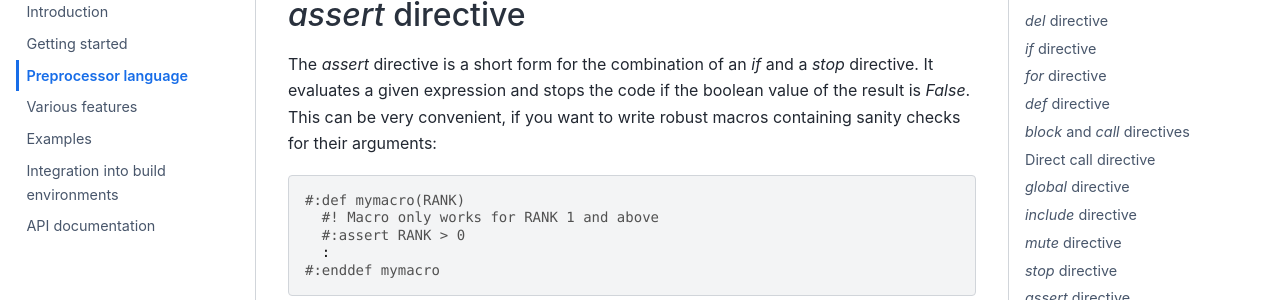
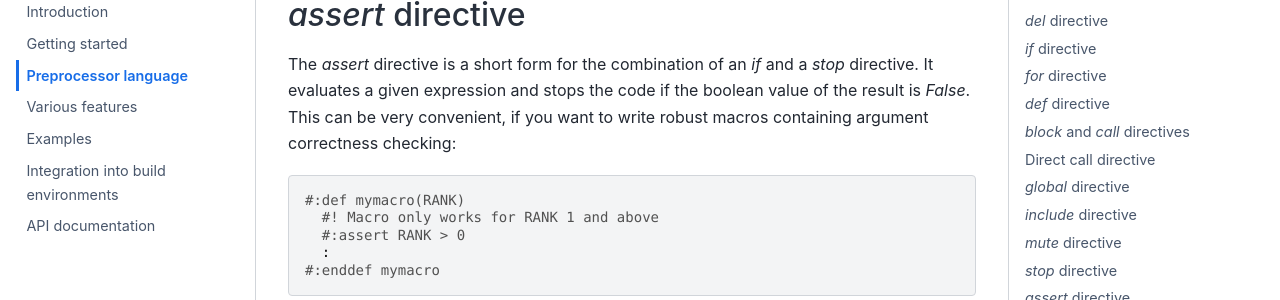
Before and after one commit to aradi/fypp, a Sphinx documentation site: the page built from docs/preprocessor-language.rst, in a window 1280 px wide and 900 px high, scrolled down 24810 px. Shown: the part 180-480 px from the top of the window. Built offline with Sphinx 7.4.7 and the Sphinx Book theme 1.1.4, drawn with Linux system fonts in a browser that asks for light colours.

Commit message:
Linux foundation 2025 inclusive language (#55)

```diff
--- a/README.rst
+++ b/README.rst
@@ -141,7 +141,7 @@ Main features
       #:stop 'Negative debug level not allowed!'
     #:endif
 
-* Easy check for macro parameter sanity::
+* Easily check macro parameter validity::
 
     #:def mymacro(RANK)
       #! Macro only works for RANK 1 and above
--- a/docs/introduction.rst
+++ b/docs/introduction.rst
@@ -151,7 +151,7 @@ more in detail in the individual sections further down.
       #:stop 'Negative debug level not allowed!'
     #:endif
 
-* Easy check for macro parameter sanity::
+* Easily check macro parameter validity::
 
     #:def mymacro(RANK)
       #! Macro only works for RANK 1 and above
--- a/docs/preprocessor-language.rst
+++ b/docs/preprocessor-language.rst
@@ -1132,7 +1132,7 @@ There is no inline form of the `stop` directive.
 The `assert` directive is a short form for the combination of an `if` and a
 `stop` directive. It evaluates a given expression and stops the code if the
 boolean value of the result is `False`. This can be very convenient, if you want
-to write robust macros containing sanity checks for their arguments::
+to write robust macros containing argument correctness checking::
 
   #:def mymacro(RANK)
     #! Macro only works for RANK 1 and above
```
Also changed, not shown: 2 other files.
